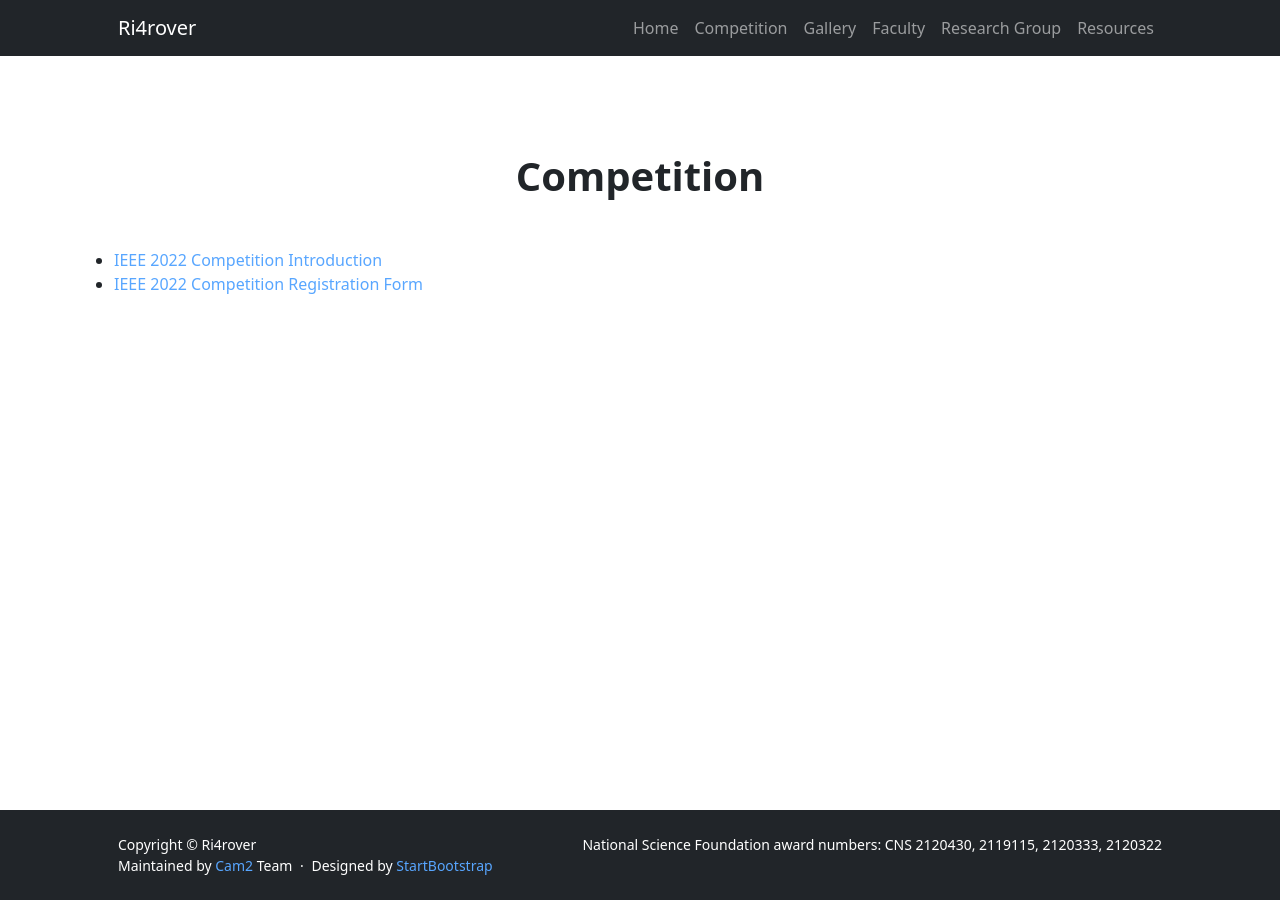
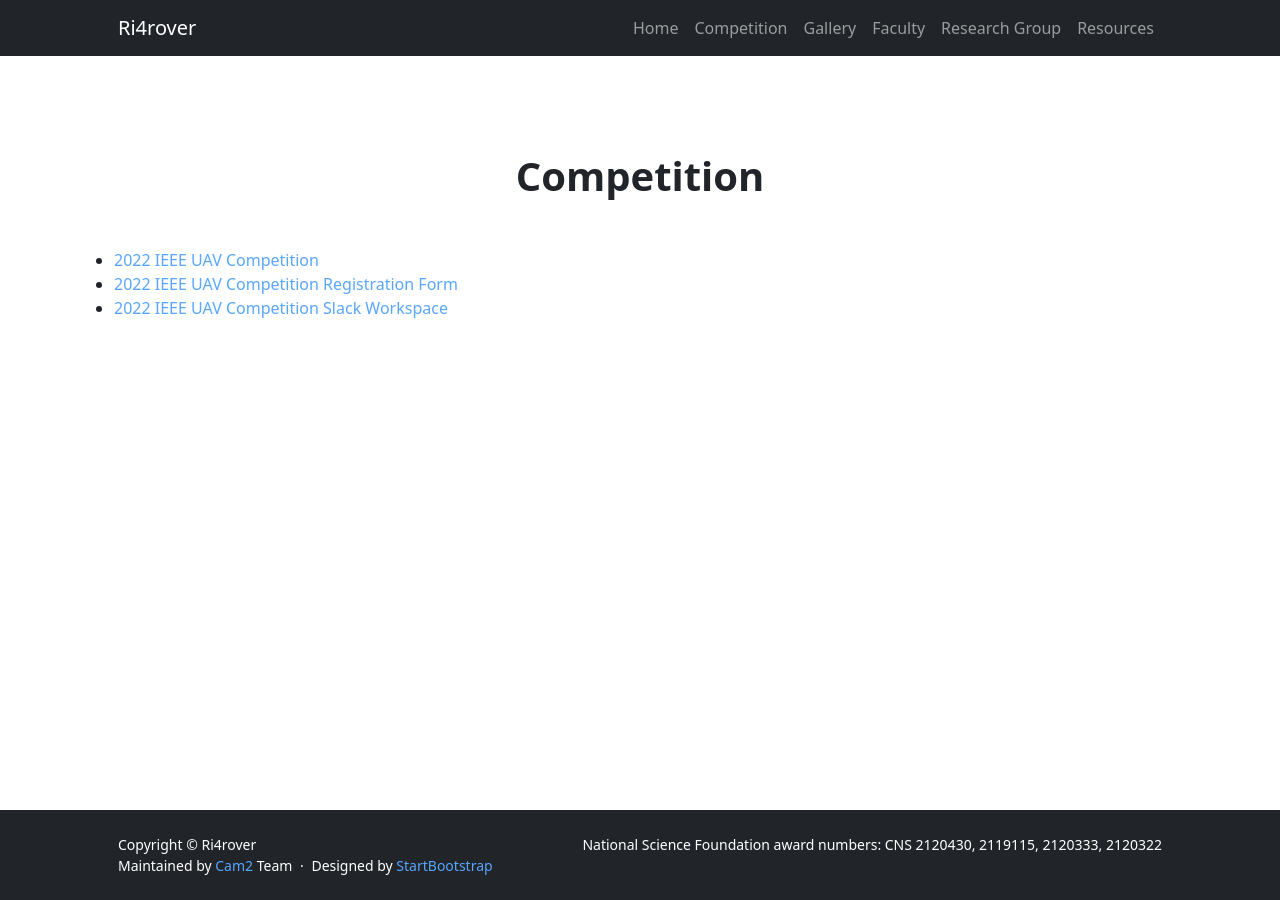
Before and after one commit to OliverQiang/Ri4rover, a Jekyll site: the page built from _pages/competition.html, in a window 1280 px wide. Built offline with Jekyll 4.4.1, drawn with Linux system fonts in a browser that asks for light colours.

Commit message:
Update competition.html

```diff
--- a/_pages/competition.html
+++ b/_pages/competition.html
@@ -14,10 +14,13 @@ title: Ri4rover
     <div class="container competitons-text">
         <ul>
             <li>
-                <a href="https://www.computer.org/publications/tech-news/events/uav-2022 ">IEEE 2022 Competition Introduction</a>
+                <a href="https://www.computer.org/publications/tech-news/events/uav-2022 ">2022 IEEE UAV Competition</a>
             </li>
             <li>
-                <a href="https://forms.gle/S98pJD1ptyq7tJQt5">IEEE 2022 Competition Registration Form</a>
+                <a href="https://forms.gle/S98pJD1ptyq7tJQt5">2022 IEEE UAV Competition Registration Form</a>
+            </li>
+            <li>
+                <a href="https://lpcvc.slack.com">2022 IEEE UAV Competition Slack Workspace</a>
             </li>
         </ul>
     </div>
```
